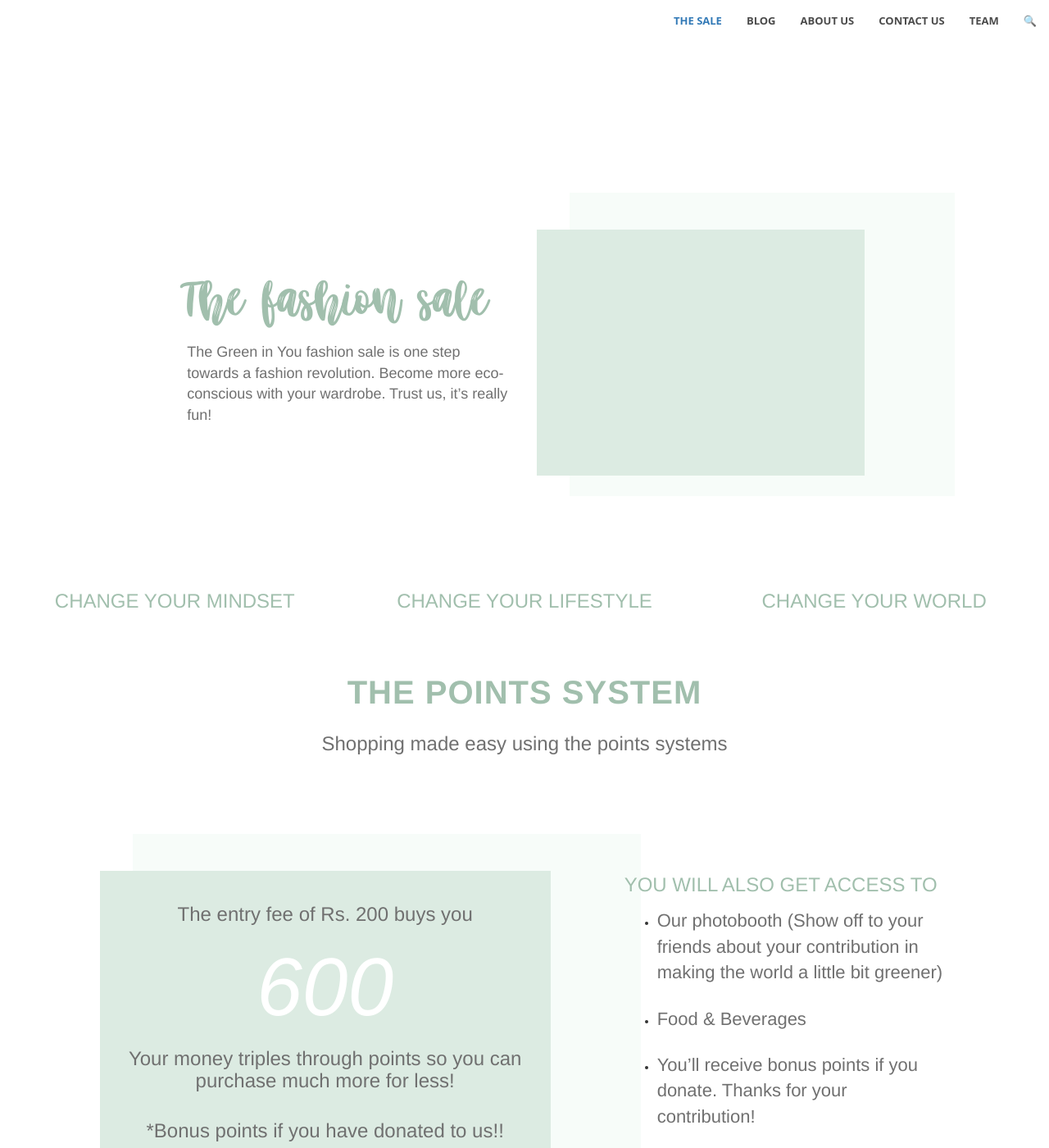
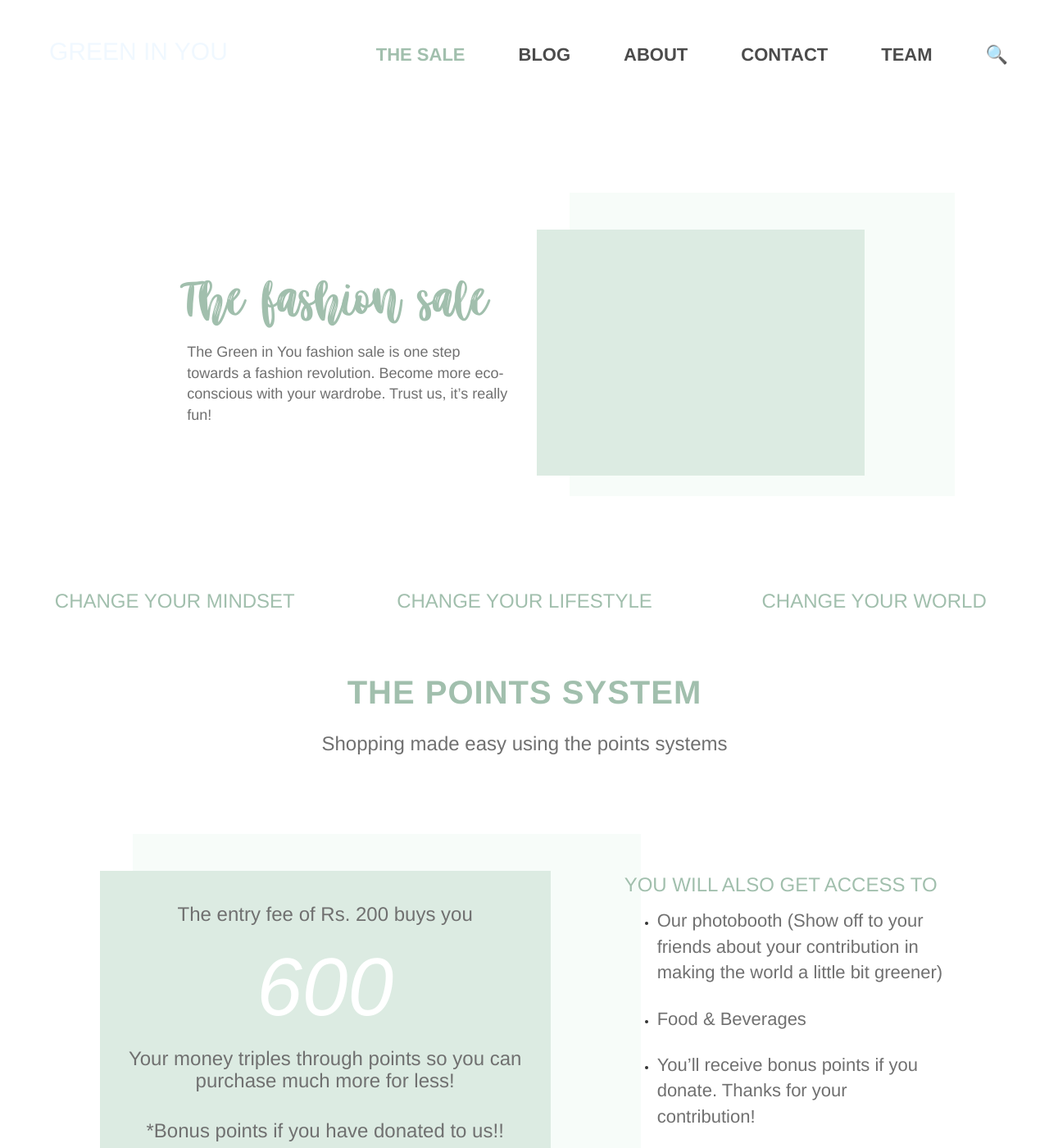
Before and after one commit to Green-In-you/Green-In-you.github.io, a Jekyll site: the page built from _pages/thesale.html, in a window 1280 px wide and 1400 px high. Shown: the whole window at 82% size. Built offline with Jekyll 4.4.1, drawn with Linux system fonts in a browser that asks for light colours.

Commit message:
navbar update

```diff
--- a/_data/pagelist.yml
+++ b/_data/pagelist.yml
@@ -1,15 +1,15 @@
 docs:
-- title: The Sale
+- title: THE SALE
   url: /thesale/
 
-- title: Blog
+- title: BLOG
   url: /blog/
 
-- title: About Us
+- title: ABOUT
   url: /about/
 
-- title: Contact Us
+- title: CONTACT
   url: /contact/
 
-- title: Team
+- title: TEAM
   url: /team/
--- a/_includes/header.html
+++ b/_includes/header.html
@@ -1,4 +1,5 @@
 <header style="background-image: url({{ page.headerurl | relative_url }});">
+    {% include navbar.html navbartype="navbar-default" %}
     <div class="header-content">
         <div class="header-content-inner">
             {% if page.pbeforeh3 == true %}
--- a/_includes/navbar.html
+++ b/_includes/navbar.html
@@ -1,5 +1,6 @@
-<nav id="mainNav" class="navbar {{ include.navbartype }} navbar-fixed-top">
-    <div class="container-fluid">
+<div class="container-fluid"></div>
+    <nav class="{{ include.navbartype }}">
+
         <!-- Brand and toggle get grouped for better mobile display -->
         <div class="navbar-header">
             <button type="button" class="navbar-toggle collapsed" data-toggle="collapse"
@@ -9,7 +10,10 @@
                 <span class="icon-bar"></span>
                 <span class="icon-bar"></span>
             </button>
-            <a class="navbar-brand page-scroll" href={{site.url}}>Green in you</a>
+            <a href="href={{site.url}}" style="font-size: 30px; color: aliceblue; padding-left: 2em;">
+                GREEN IN YOU
+            </a>
+
         </div>
 
         <!-- Collect the nav links, forms, and other content for toggling -->
@@ -17,7 +21,7 @@
             <ul class="nav navbar-nav navbar-right">
                 {% for item in site.data.pagelist.docs %}
                     {% if page.url == item.url %}
-                        <li><a href="{{ item.url | prepend: site.url }}" class="active">{{ item.title }}</a></li>
+                        <li><a href="{{ item.url | prepend: site.url }}" id="active">{{ item.title }}</a></li>
                     {% else %}
                         <li><a href="{{ item.url | prepend: site.url }}" id="notactive">{{ item.title }}</a></li>
                     {% endif %}
@@ -26,6 +30,6 @@
             </ul>
         </div>
         <!-- /.navbar-collapse -->
-    </div>
+    </nav>
     <!-- /.container-fluid -->
-</nav>
+</div>
--- a/_layouts/default.html
+++ b/_layouts/default.html
@@ -3,7 +3,6 @@
 
 {% include head.html %}
 <body>
-    {% include navbar.html navbartype="navbar-default" %}
     {% include header.html %}
     {{content}}
     {% include scripts.html %}
--- a/_pages/thesale.html
+++ b/_pages/thesale.html
@@ -4,7 +4,7 @@
 permalink: /thesale/
 ---
 <div class="container-fluid">
-    <div class="row" style="padding-top: 20em; padding-bottom: 10em;">
+    <div class="row" style="padding-top: 10em; padding-bottom: 10em;">
         <div class="col-sm-3 col-md-4 col-xs-4 col-xs-offset-2" style="padding-top: 30px;">
             <h3 style="font-size: 70px; color: #A1BFAD; font-family: BetterTogether;">The fashion sale</h3>
             <p style="font-weight: 400;" >The Green in You fashion sale is one step towards a fashion revolution. Become more eco-conscious with your wardrobe.
--- a/_sass/_base.scss
+++ b/_sass/_base.scss
@@ -86,7 +86,76 @@
 */
 
 // Navigation
+.navbar-default {
+    background-color: transparent;
+    border-color: transparent;
+    height: 10em;
+    padding-top: 3em;
+    .nav {
+        > li {
+            > a,
+            > a:focus {
+                font-weight: 700;
+                font-size: 22px;
+                padding-right: 50px;
+                &:hover {
+                    color: $theme-green;
+                }
+            }
 
+        }
+    }
+    .nav > li > a#notactive {
+            color: $theme-primary;
+            &:hover {
+                color: $theme-green;
+            }
+        }
+
+    .nav > li > a#active {
+            color: $theme-green;
+            &:hover {
+                color: $theme-green;
+            }
+        }
+}
+
+.navbar-thesale {
+    background-color: transparent;
+    border-color: transparent;
+    height: 10em;
+    padding-top: 3em;
+
+    .nav {
+        > li {
+            > a,
+            > a:focus {
+                font-weight: 700;
+                font-size: 22px;
+                padding-right: 50px;
+                &:hover {
+                    color: $theme-green;
+                }
+            }
+
+        }
+    }
+    .nav > li > a#notactive {
+            color: $theme-dark;
+            &:hover {
+                color: $theme-green;
+            }
+        }
+
+    .nav > li > a#active {
+            color: $theme-green;
+            &:hover {
+                color: $theme-green;
+            }
+        }
+}
+
+/*
 .navbar-default {
     background-color: transparent;
     border-color: transparent;
@@ -164,6 +233,8 @@
 }
 
 // different navbar for thesalepage
+
+
 .navbar-thesale {
     background-color: transparent;
     border-color: transparent;
@@ -244,6 +315,7 @@
         }
     }
 }
+*/
 
 // Homepage Header
 header {
```
Also changed, not shown: assets/img/GIY_logo.png (added), 13 other files.
